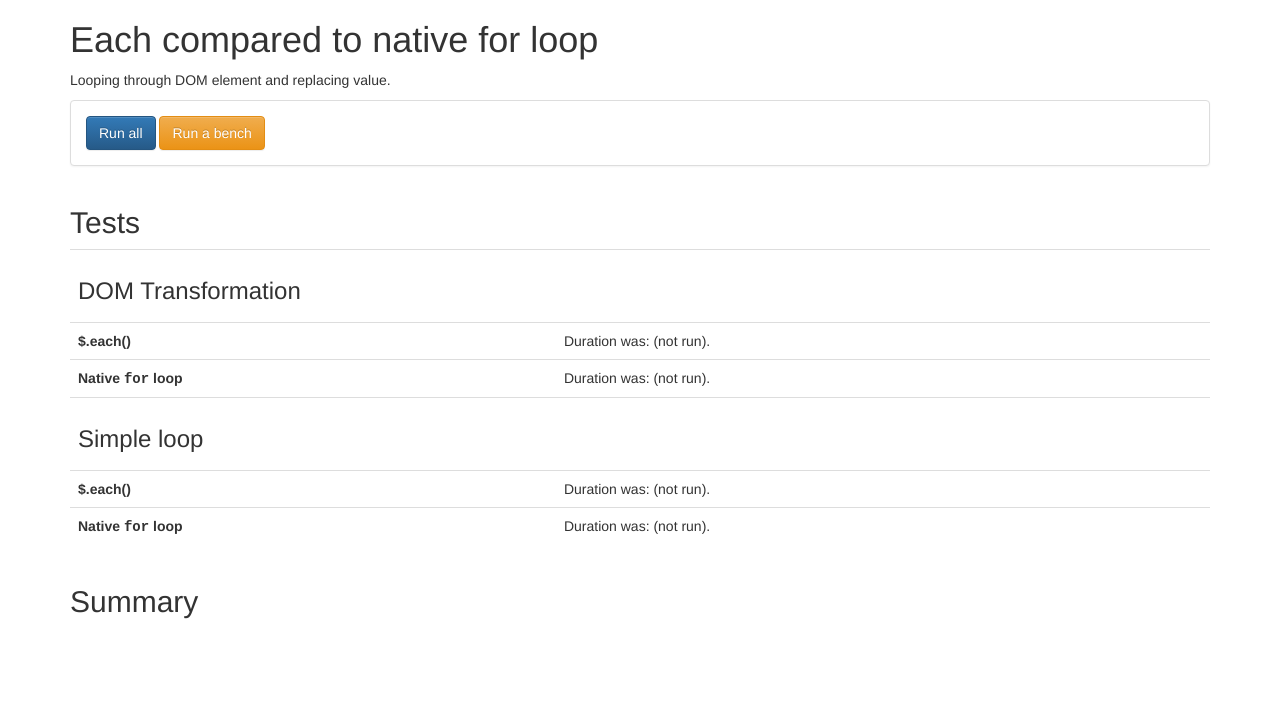
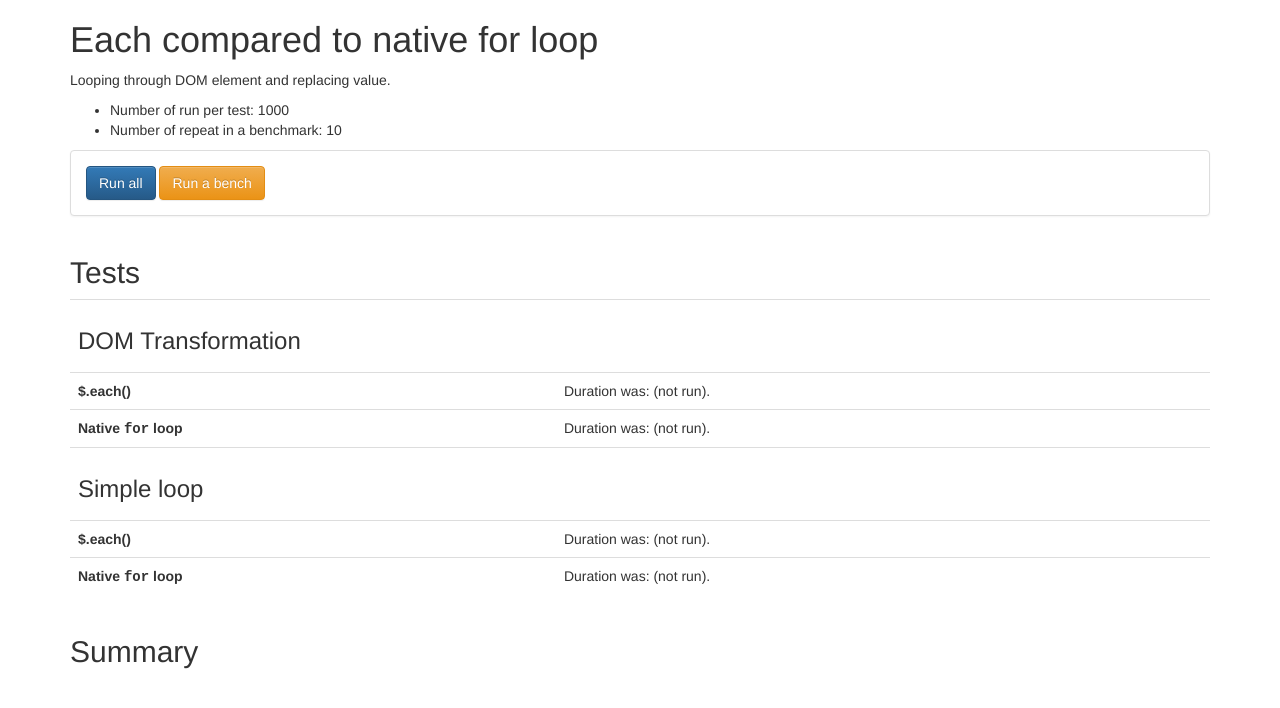
Before and after one commit to sylvaingml/sylvaingml.github.io, a Jekyll site: the page resources/2015/02-16-mesure-kit/each-or-loop.html, which Jekyll copies as it is, in a window 1280 px wide. Shown: the top 708 px of the page. Built offline with Jekyll 4.4.1, drawn with Linux system fonts in a browser that asks for light colours; nearby versions of some CDN libraries.

Commit message:
Update each-or-loop.html

```diff
--- a/resources/2015/02-16-mesure-kit/each-or-loop.html
+++ b/resources/2015/02-16-mesure-kit/each-or-loop.html
@@ -16,6 +16,11 @@
         <h1>Each compared to native for loop</h1>
 
         <p>Looping through DOM element and replacing value.</p>
+
+        <ul>
+        	<li>Number of run per test: 1000</li>
+        	<li>Number of repeat in a benchmark: 10</li>
+        </ul>
 
         <div class="panel panel-default">
             <div class="panel-body">
@@ -78,7 +83,7 @@
 
 <script>
 
-var bench = new Bench({ nbLoop: 10000, summaryId: "summary" });
+var bench = new Bench({ nbLoop: 1000, summaryId: "summary" });
 
 var setupTestFn = function() {
   // Create some DOM elements to loop on
```
